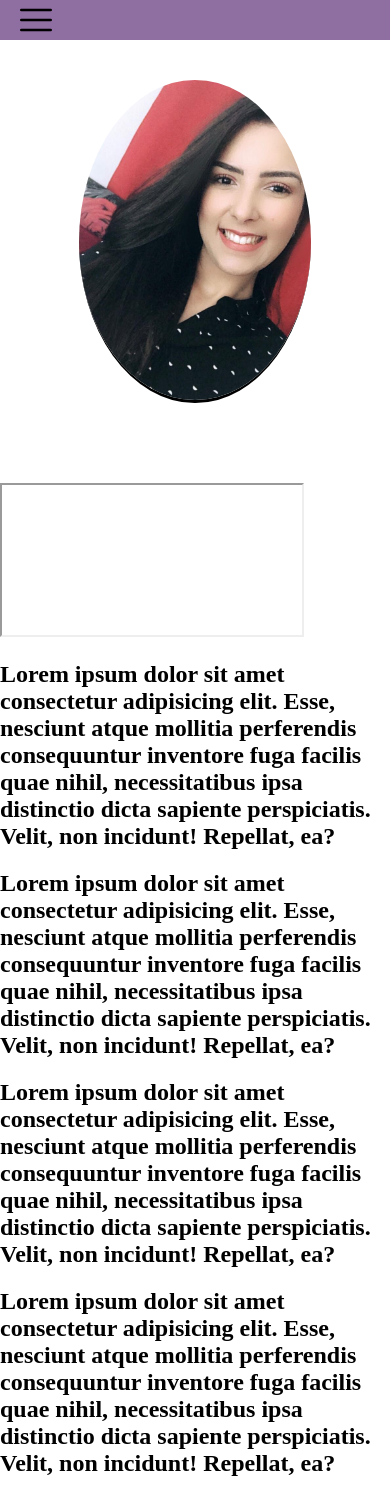
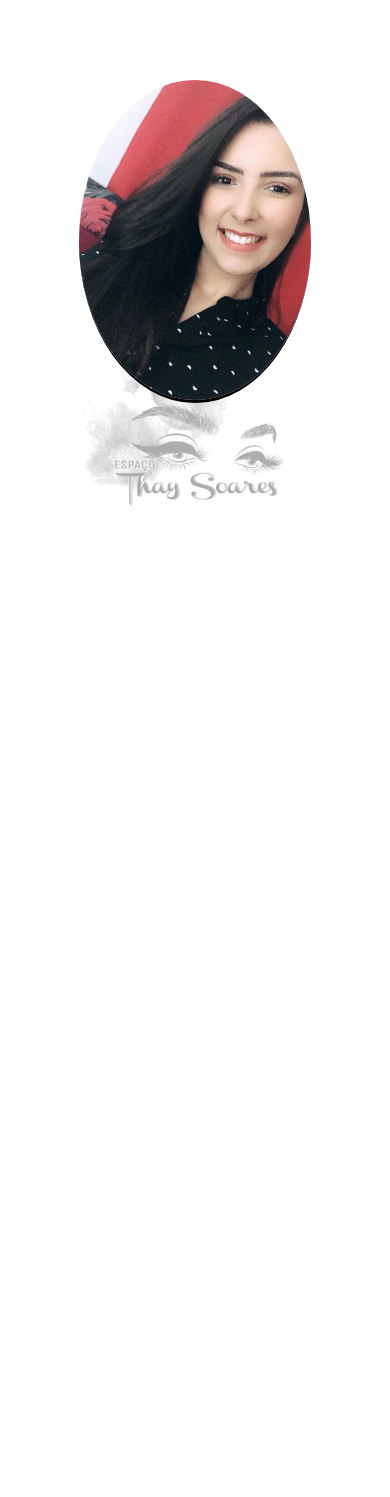
Before and after one commit to wagnerrafa/projetoSiteSalao, a Django app: page / in a window 390 px wide. After the commit the page ends 505 px from the top, so only its background shows below. Run offline with Django 3.2, Linux system fonts and the light colour scheme.

Commit message:
colocar logo em background

```diff
--- a/home/static/home.css
+++ b/home/static/home.css
@@ -1,26 +1,29 @@
 body{
     margin: 0;
-    /* background-image: url("../static/images/logo.jpeg");
+    background-image: url("../static/images/logo.png");
     background-size: contain;
     background-repeat: no-repeat;
-    background-size: 35rem;
-    width: 100%;*/
+    background-size: 100%;
+    background-position: center;
+    background-attachment: fixed;
 }
 
 .btn{
     display: none;
 }
-
+.menu{
+    position: fixed;
+    left: 0;
+    top: 0;
+    background-color: #f7aae2;
+    width: 100%;
+    opacity: 0.8;
+}
 .navbar{
     display: flex;
     flex-wrap: wrap;
     justify-content: space-evenly;
-    background-color: #8f6ea1;
-    position: fixed;
-    left: 0;
-    top: 0;
-    width: 100%;
-    opacity: 0.8;
+
 }
 .navbar a{
     text-decoration: none;
@@ -50,40 +53,39 @@
 
 @media(max-width:500px){
     header{
-        background-color: #8f6ea1;
+        background-color: #f7aae2;
         position: fixed;
         width: 100%;
         left: 0;
         top: 0;
-        padding: 0 12px;
+        height: 6vh;
     }
     .navbar{
         display: flex;
         flex-direction: column;
-        top: 50px;
+        position: static;
         margin: 0 -350px;
         width: 50%;
     }
     .navbar a{
         display: flex;
         color: black;
-        background-color: #8f6ea1;
+        background-color: #f7aae2;
+        padding: 15px 30px;
+
     }
-
     .btn{
        display: flex;
-       padding: 4px 8px;
+       padding: 4px 30px;
     }
     .menu-toogle{
-        margin: -10px;
-        padding: 0 30px;
+        margin: 0px;
         transition-delay: 250ms;
         -webkit-transition: 0.5s ease-out;
         -moz-transition: 0.5s ease-out;
         -o-transition: 0.5s ease-out;
         transition: 0.5s ease-out;
     }
-
     .pgInicial{
         display: flex;
         justify-content: center;
--- a/home/static/js/script.js
+++ b/home/static/js/script.js
@@ -4,9 +4,10 @@
 }
 
 let posAnterior = window.pageYOffset;
-let menu = document.querySelector('.navbar');
+let menu = document.querySelector(".menu");
+
 window.onscroll = function () {
     let posAtual = window.pageYOffset;
-    posAnterior > posAtual ? menu.style.top = "0" : menu.style.top = "-70px";
+    posAnterior > posAtual ? menu.style.top = "0" : menu.style.top = "-380px";
     posAnterior = posAtual;
 }
--- a/home/templates/index.html
+++ b/home/templates/index.html
@@ -23,23 +23,5 @@
         <section class="pgInicial">
             <img class="logo" src="../static/images/thay2.jpeg" alt="">
         </section>
-        <iframe id="frame">
-        </iframe>
-
-        <div id="info">
-        </div>
-        <section>
-            <h1>Lorem ipsum dolor sit amet consectetur adipisicing elit. Esse, nesciunt atque mollitia perferendis consequuntur inventore fuga facilis quae nihil, necessitatibus ipsa distinctio dicta sapiente perspiciatis. Velit, non incidunt! Repellat, ea?</h1>
-        </section>
-        <section>
-            <h1>Lorem ipsum dolor sit amet consectetur adipisicing elit. Esse, nesciunt atque mollitia perferendis consequuntur inventore fuga facilis quae nihil, necessitatibus ipsa distinctio dicta sapiente perspiciatis. Velit, non incidunt! Repellat, ea?</h1>
-        </section>
-        <section>
-            <h1>Lorem ipsum dolor sit amet consectetur adipisicing elit. Esse, nesciunt atque mollitia perferendis consequuntur inventore fuga facilis quae nihil, necessitatibus ipsa distinctio dicta sapiente perspiciatis. Velit, non incidunt! Repellat, ea?</h1>
-        </section>
-        <section>
-            <h1>Lorem ipsum dolor sit amet consectetur adipisicing elit. Esse, nesciunt atque mollitia perferendis consequuntur inventore fuga facilis quae nihil, necessitatibus ipsa distinctio dicta sapiente perspiciatis. Velit, non incidunt! Repellat, ea?</h1>
-        </section>
-
     </body>
     </html>
```
Also changed, not shown: home/static/images/logo.png (added).
